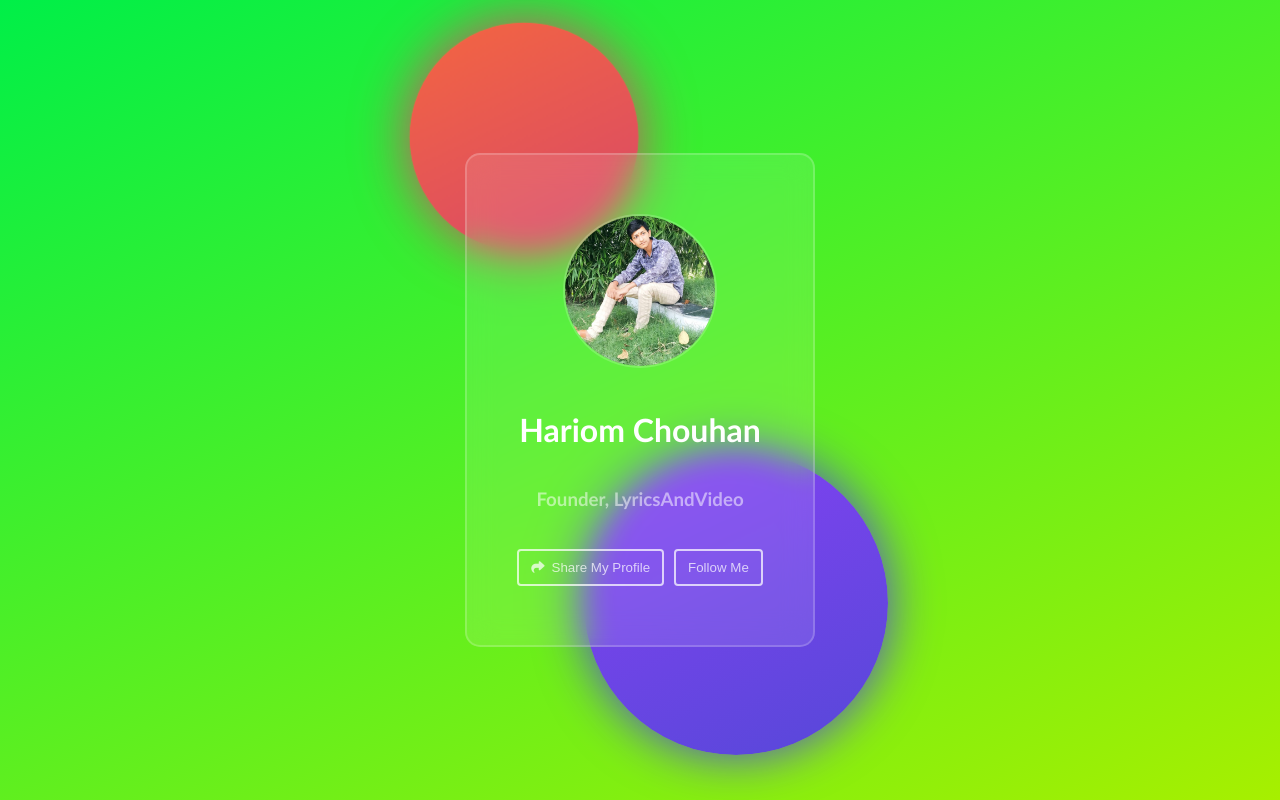
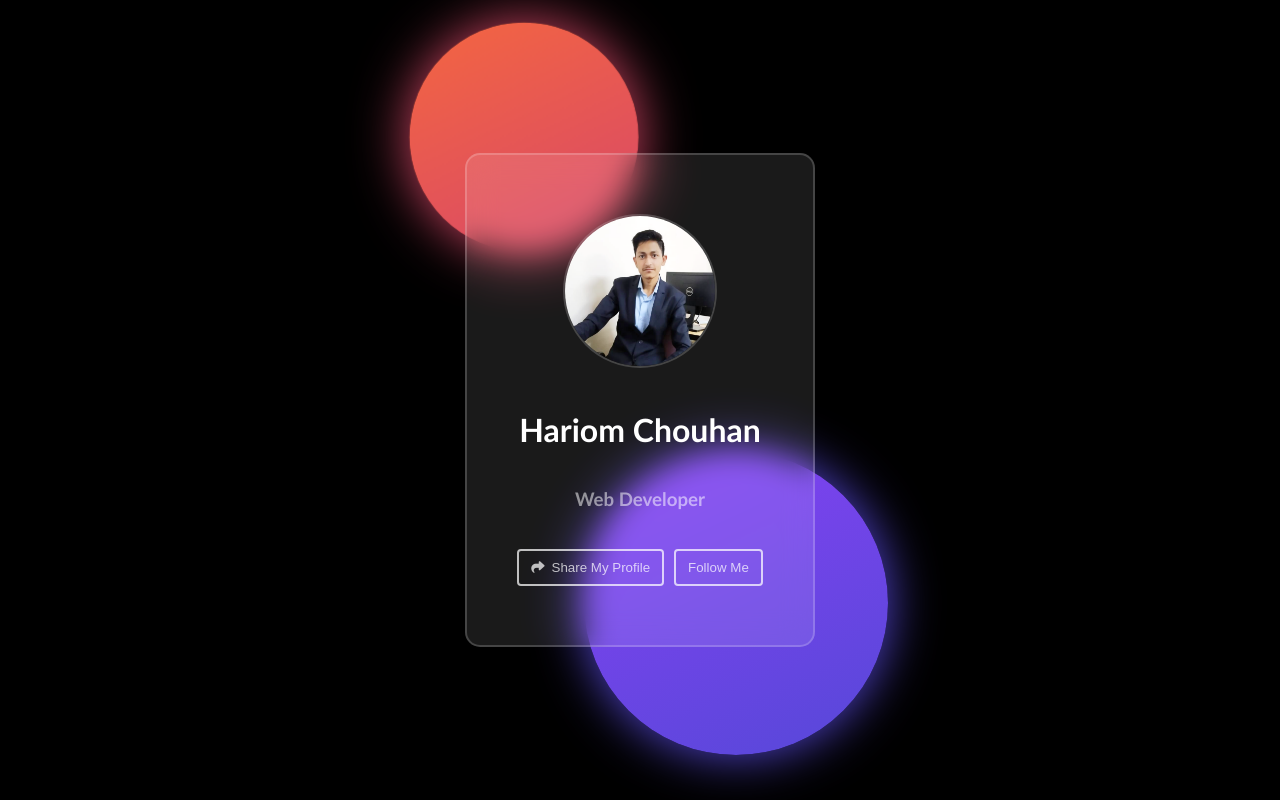
Before and after one commit to hariomchouhan/JS_Love, a plain HTML site: page SharePage/index.html in a window 1280 px wide. Drawn offline with Linux system fonts and the light colour scheme.

Commit message:
Add some changes

```diff
--- a/SharePage/index.html
+++ b/SharePage/index.html
@@ -18,13 +18,13 @@
       <div class="card-wrapper">
         <!-- card image -->
         <div>
-          <img src="./assets/profileImg2.jpg" alt="" />
+          <img src="./assets/profileImg.png" alt="" />
         </div>
         <div class="user-name">
           <h2>Hariom Chouhan</h2>
         </div>
         <div class="designation">
-          <h3>Founder, LyricsAndVideo</h3>
+          <h3>Web Developer</h3>
         </div>
         <div class="button-group">
           <button onclick="openModal()" class="btn-share btn-card">
@@ -63,6 +63,9 @@
           <a href="https://telegram.com/" class="icon" id="telegram">
             <i class="fa-brands fa-telegram"></i>
           </a>
+          <a href="https://www.linkedin.com/in/hariom-chouhan-ab6b7620a/" class="icon" id="telegram">
+            <i class="fa-brands fa-linkedin"></i>
+          </a>
         </div>
       </div>
     </div>
--- a/SharePage/style.css
+++ b/SharePage/style.css
@@ -4,8 +4,8 @@
 }
 
 body{
-    /* background-color: #000; */
-    background: linear-gradient(-25deg, #a7ef00, #00ef48);
+    background-color: #000;
+    /* background: linear-gradient(-25deg, #a7ef00, #00ef48); */
     font-family: "Trebuchet MS", "Lucida Sans Unicode", "Lucida Grande", "Lucida Sans", Arial, sans-serif;
 }
 
```
Also changed, not shown: PasswordGenerator/index.html (+4 -3 lines), PasswordGenerator/assets/favicon.ico (deleted), PasswordGenerator/assets/favicon2.jpg (added), SharePage/assets/profileImg.png (added), SharePage/assets/profileImg2.jpg (deleted).
